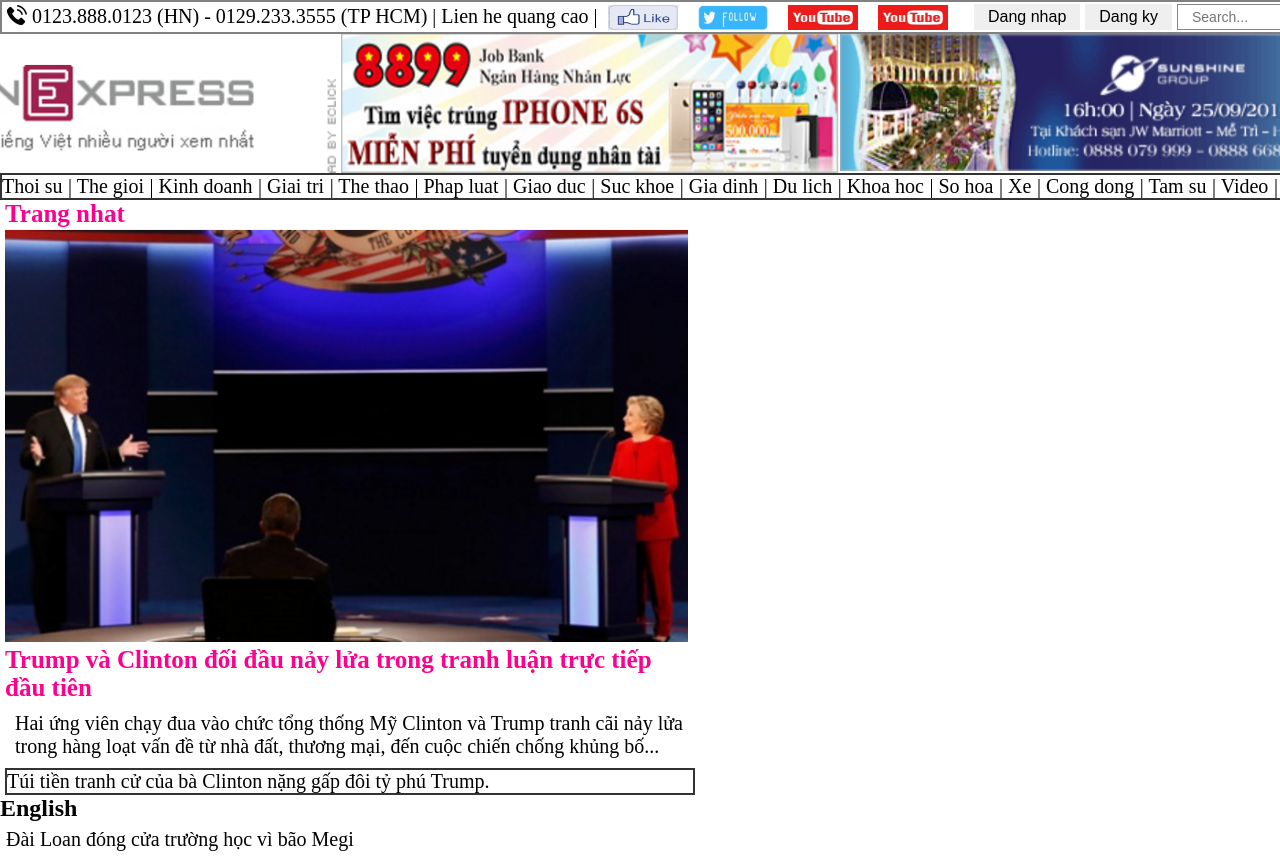
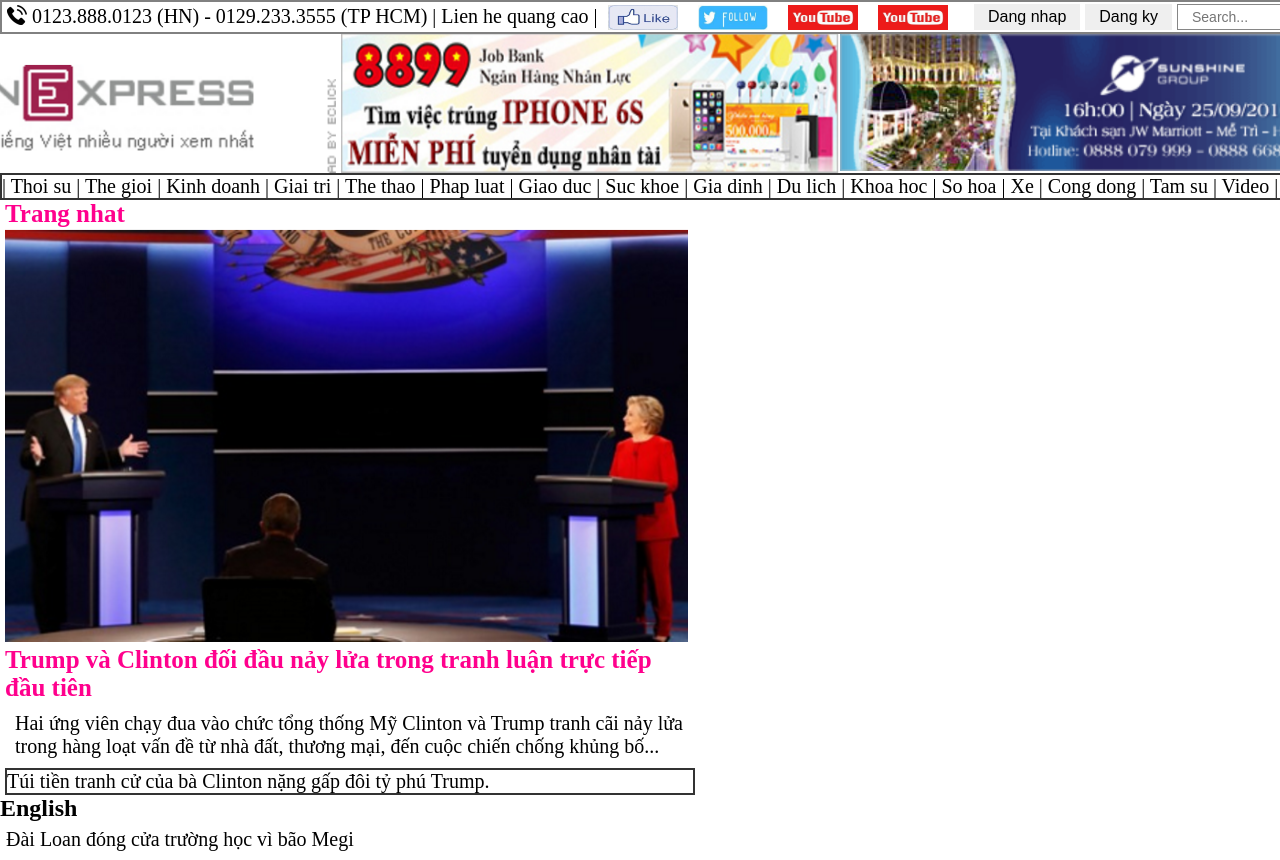
Before and after one commit to htdzzz/KiemTra_C2, a plain HTML site: page index.html in a window 1280 px wide. Shown: the top 860 px of the page. Drawn offline with Linux system fonts and the light colour scheme.

Commit message:
second commit

```diff
--- a/index.html
+++ b/index.html
@@ -44,7 +44,7 @@
     <nav>
         <div class="container">
             <ul>
-                <li>Thoi su</li>
+                <li>| Thoi su</li>
                 <li>| The gioi</li>
                 <li>| Kinh doanh</li>
                 <li>| Giai tri</li>
```
Also changed, not shown: 1 other file.
